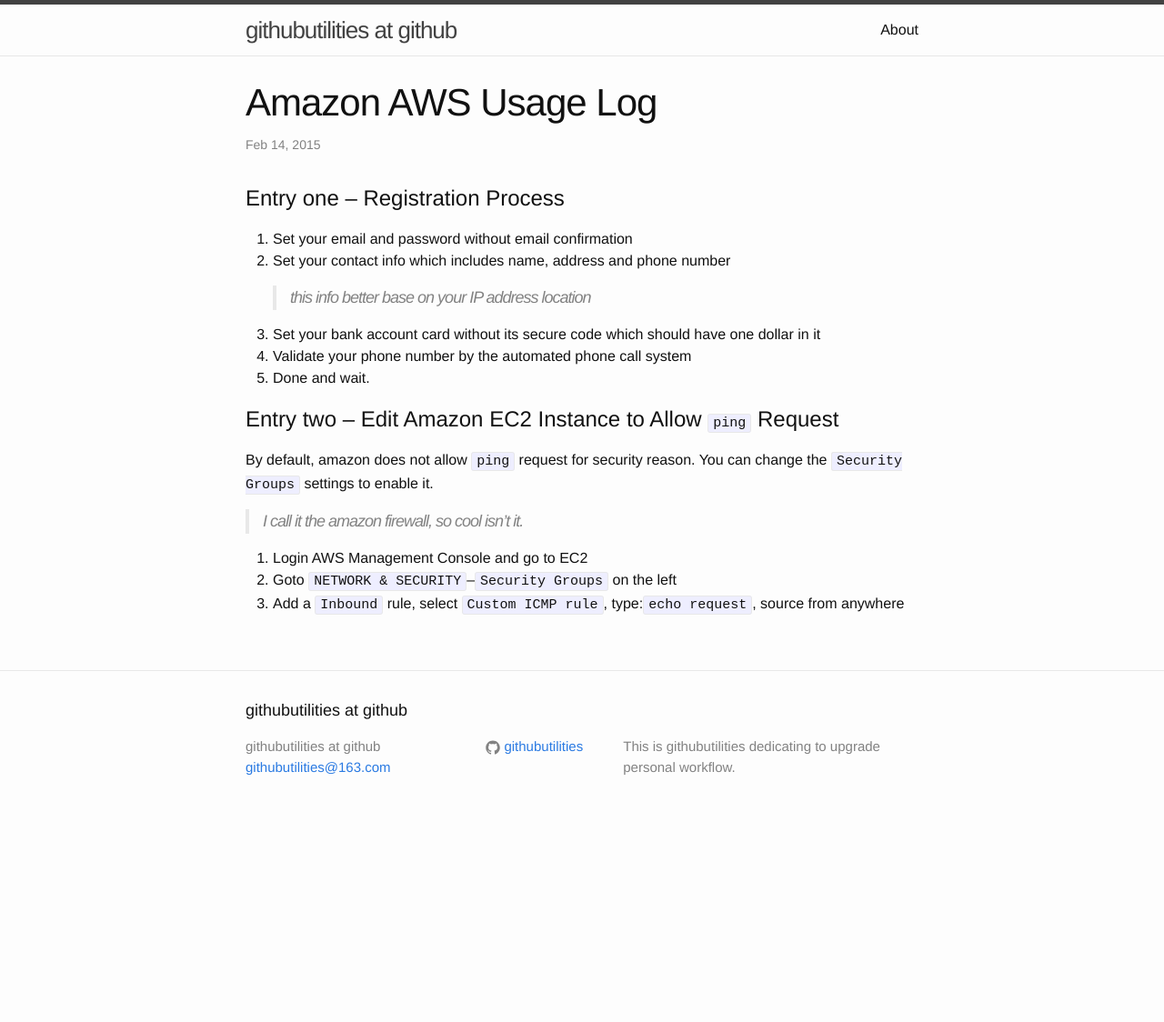
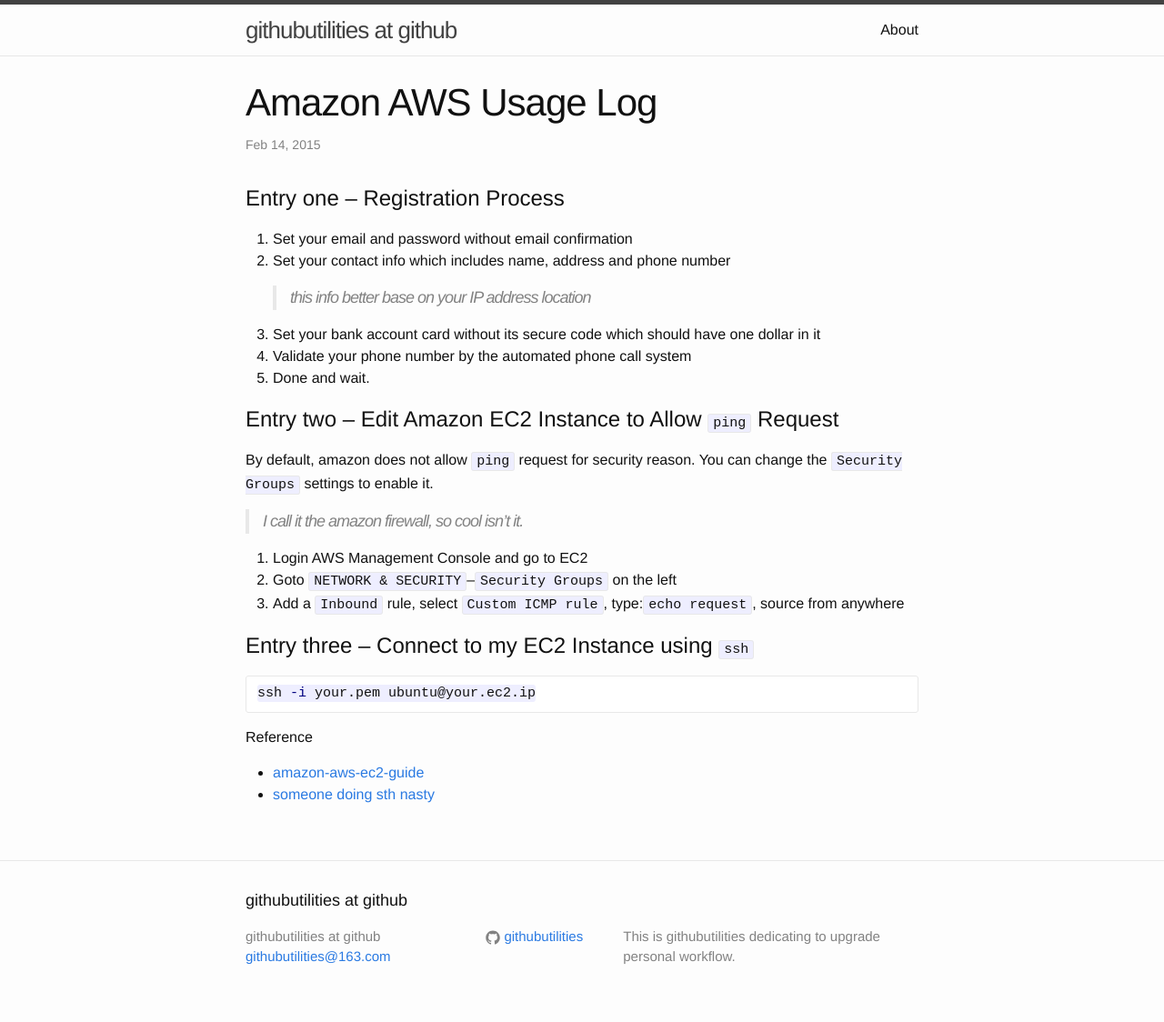
Before and after one commit to githubutilities/githubutilities.github.io, a Jekyll site: the page built from _posts/2015-02-15-amazon-aws-usage-log.markdown, in a window 1280 px wide. Shown: the whole page at 91% size. Built offline with Jekyll 4.4.1, drawn with Linux system fonts in a browser that asks for light colours; Markdown is read by kramdown in place of the engine named in the settings; before the commit the page ends 915 px from its top, so only the background shows below that.

Commit message:
amazon config log entry three

````diff
--- a/_posts/2015-02-15-amazon-aws-usage-log.markdown
+++ b/_posts/2015-02-15-amazon-aws-usage-log.markdown
@@ -26,3 +26,15 @@
 1. Login AWS Management Console and go to EC2
 2. Goto `NETWORK & SECURITY`--`Security Groups` on the left
 3. Add a `Inbound` rule, select `Custom ICMP rule`, type:`echo request`, source from anywhere
+
+
+# Entry three -- Connect to my EC2 Instance using `ssh`
+
+```sh
+ssh -i your.pem ubuntu@your.ec2.ip
+```
+
+Reference
+
+* [amazon-aws-ec2-guide](http://feilong.me/2011/01/amazon-aws-ec2-guide)
+* [someone doing sth nasty](http://blog.csdn.net/zzban/article/details/8690013)
````
